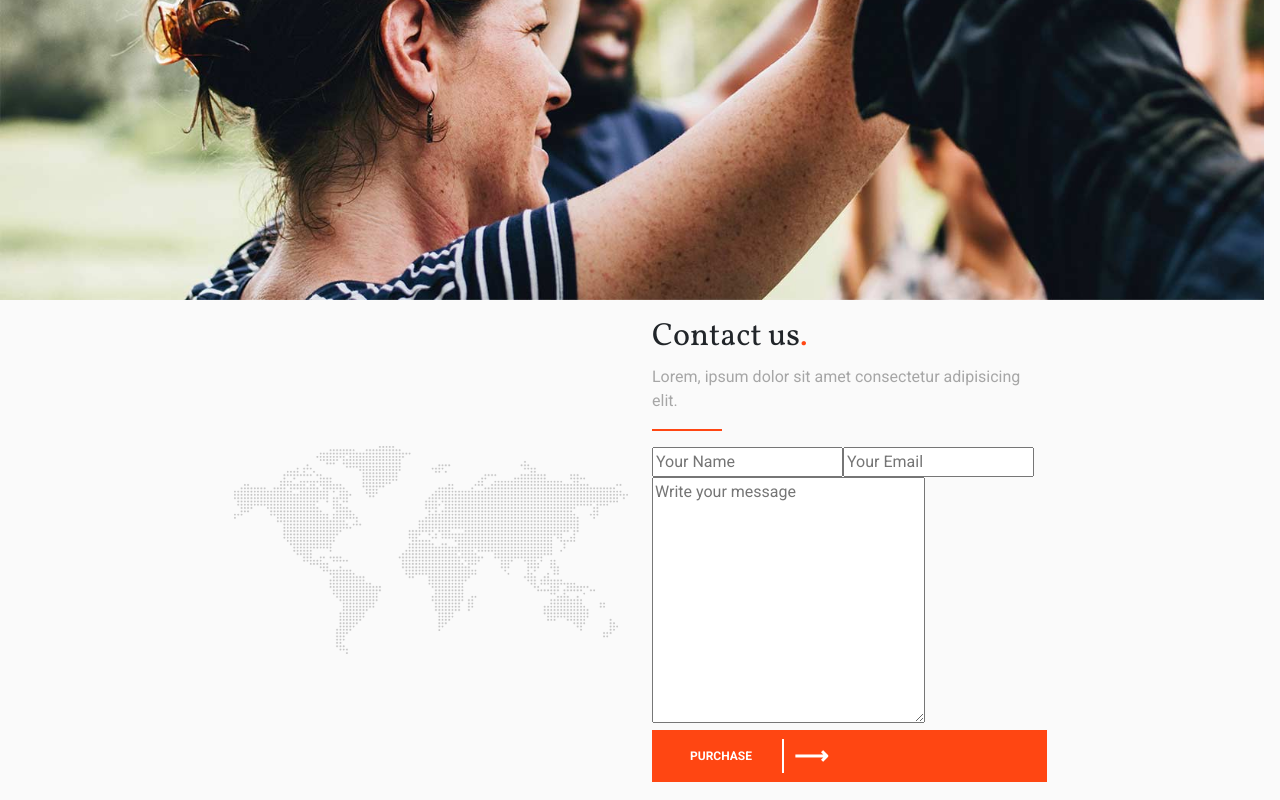
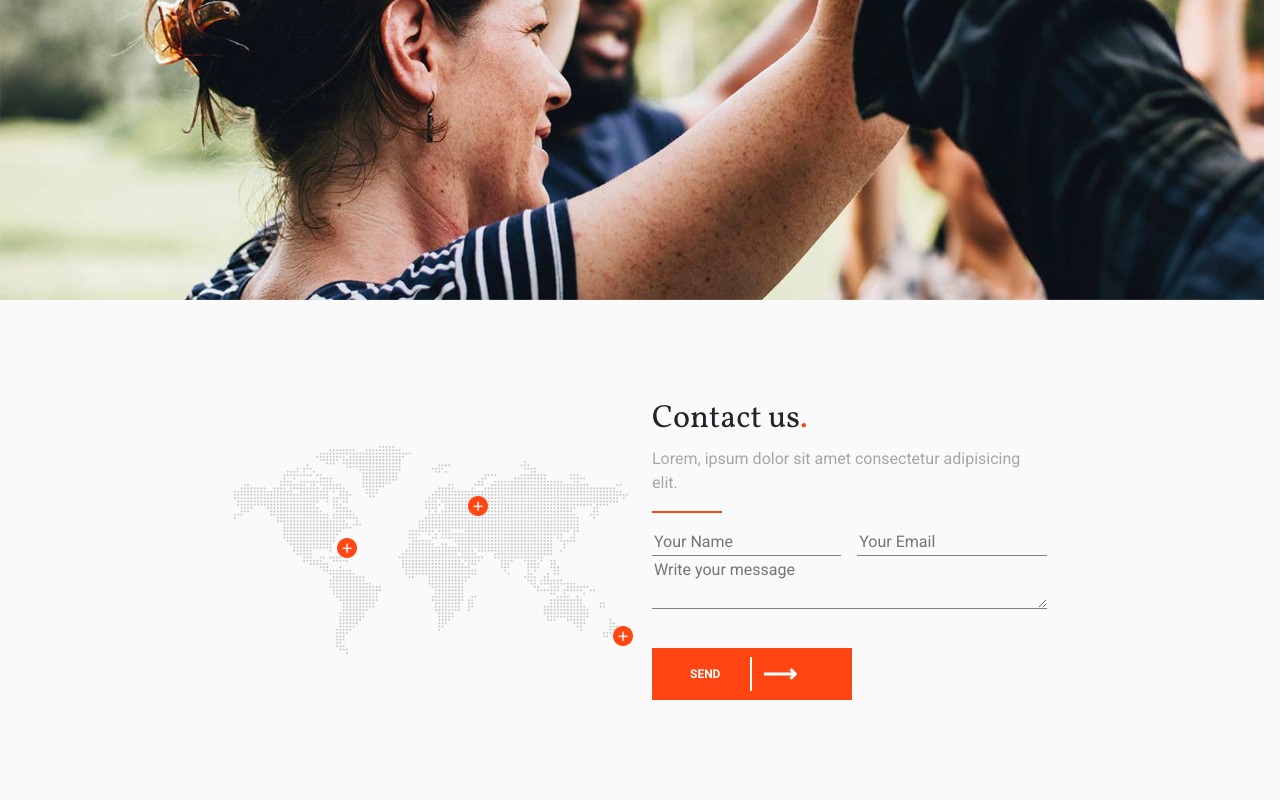
Before and after one commit to Bonu93/proj-html-vuejs, a Vue app: page / in a window 1280 px wide. Shown: the part 4400-5200 px from the top of the page. Built offline with nearby package versions, Linux system fonts and the light colour scheme.

Commit message:
add section

```diff
--- a/src/components/Main.vue
+++ b/src/components/Main.vue
@@ -461,10 +461,21 @@
             <div class="container d-flex justify-content-center">
                 <div class="row w-75">
                     <div class="col-6 d-flex justify-content-center align-items-center">
+                        <div class="map">
                             <img
                                 src="../assets/img/h1-contact-rev-01.png"
                                 alt="map"
                             />
+                            <div class="pointer-1">
+                                <img src="../assets/img/h1-contact-rev-02.png" alt="">
+                            </div>
+                            <div class="pointer-2">
+                                <img src="../assets/img/h1-contact-rev-02.png" alt="">
+                            </div>
+                            <div class="pointer-3">
+                                <img src="../assets/img/h1-contact-rev-02.png" alt="">
+                            </div>
+                        </div>
                     </div>
                     <div class="col-6">
                         <h2 class="pointed">Contact us</h2>
@@ -473,7 +484,8 @@
                             elit.
                         </span>
                         <hr class="orange-rule" />
-                        <form action="message">
+                        <form action="message" class="message">
+                            <div class="d-flex">
                                 <input
                                     type="text"
                                     id="name"
@@ -484,15 +496,16 @@
                                     id="email"
                                     placeholder="Your Email"
                                 />
+
+                            </div>
                             <textarea
                                 name=""
                                 id=""
-                                cols="30"
-                                rows="10"
+                                rows="2"
                                 placeholder="Write your message"
                             ></textarea>
                             <div class="site-btn site-btn-orange">
-                                <div class="btn-txt">Purchase</div>
+                                <div class="btn-txt">Send</div>
                                 <div class="btn-arrow">&#10230;</div>
                             </div>
                         </form>
@@ -773,8 +786,54 @@ main {
 //MAP SECTION
 
 .map {
+    position: relative;
+    .pointer-1 {
+        position: absolute;
+        top: 90px;
+        left: 103px;
+    }
+    .pointer-2 {
+        position: absolute;
+        top: 48px;
+        left: 234px;
+    }
+    .pointer-3 {
+        position: absolute;
+        top: 178px;
+        left: 379px;
+    }
     img {
         width: 100%;
     }
+    .pointer-1,
+    .pointer-2,
+    .pointer-3 {
+        img {
+            width: 20px;
+        }
+    }
+}
+
+//FORM
+
+.message {
+    input,
+    textarea {
+        background: transparent;
+        border: 0;
+        border-bottom: 1px solid grey;
+        outline: none;
+    }
+    input {
+        width: 50%;
+        // margin: 1rem;
+    }
+    textarea {
+        width: 100%;
+        margin-bottom: 2rem;
+    }
+    #email {
+        margin-left: 1rem;
+    }
 }
 </style>
--- a/src/styles/globals.scss
+++ b/src/styles/globals.scss
@@ -45,6 +45,7 @@ color: $orange;
 
 
 .site-btn {
+    width: 200px;
     display: flex;
     align-items: center;
     padding: .5rem;
```
Lines whose indentation alone changed are shown as unchanged.
